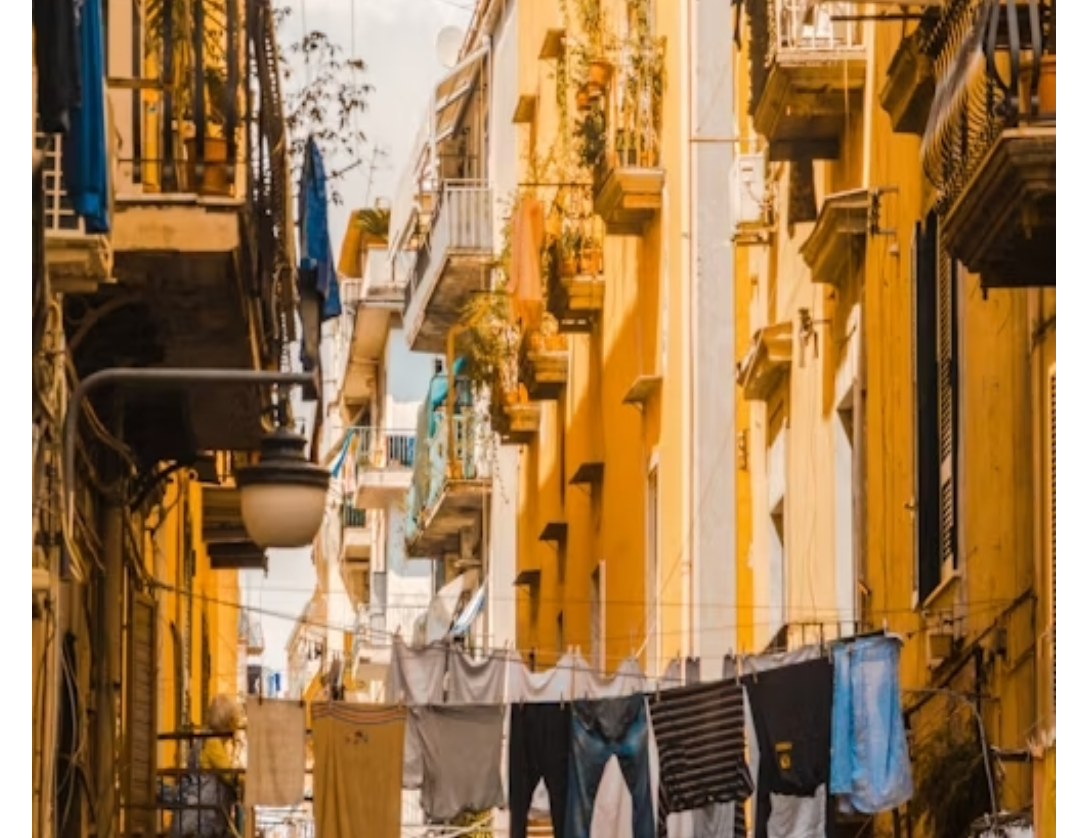
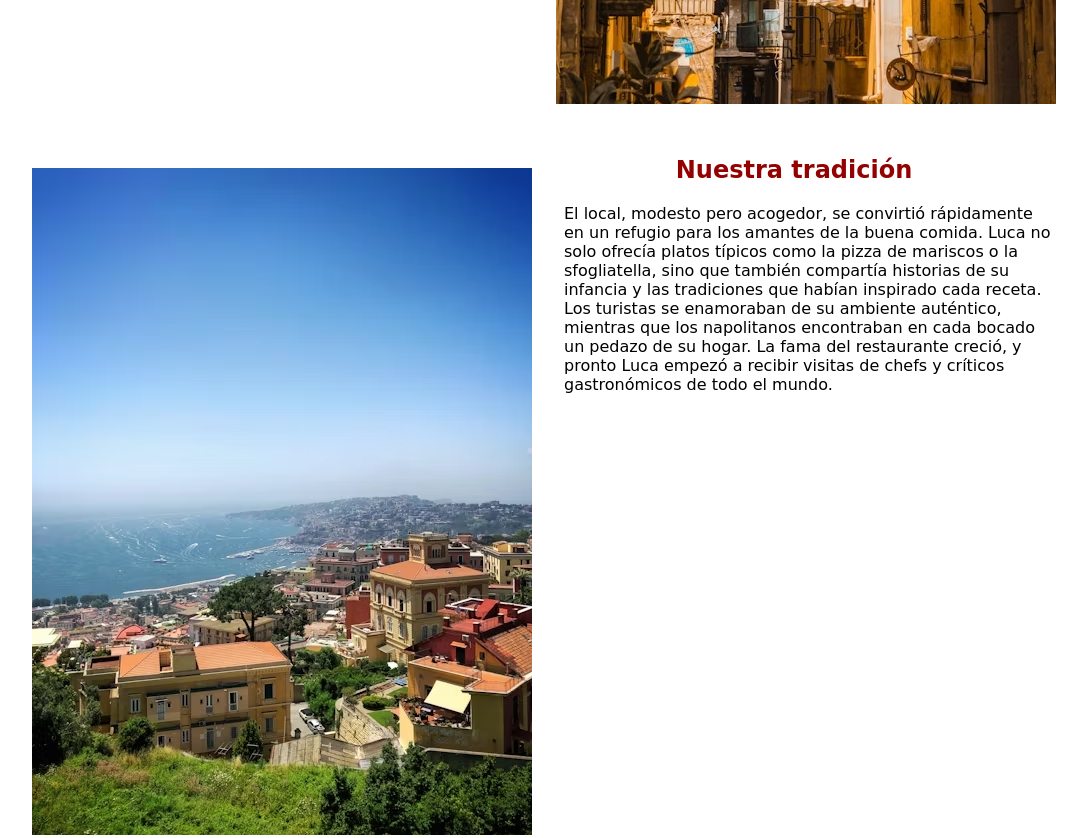
Before and after one commit to ocardonaa/Herramientas_HTML_y_CSS_PEC1, a plain HTML site: page src/historia.html in a window 1280 px wide. Shown: the part 820-1658 px from the top of the page, without its empty margins (96-1183 px from the left). Drawn offline with Linux system fonts and the light colour scheme; a web font is replaced by a local one.

Commit message:
finished design of historial.html

```diff
--- a/src/historia.html
+++ b/src/historia.html
@@ -29,21 +29,28 @@
       <main>
         <div class="main-history-container">
             <div class="history-container">
+              <div class="title-and-text-history-container">
                 <h2>Orígenes</h2>
-                <p>En un rincón de Nápoles, un joven llamado Luca soñaba con compartir los sabores auténticos de su ciudad natal con el mundo. Desde pequeño, había ayudado a su abuela en la cocina, donde aprendió los secretos de la pizza <span lang="it">margherita</span> y la pasta <span lang="it">alla genovese</span>. Su pasión por la gastronomía creció con los años, y tras estudiar cocina y trabajar en varios restaurantes, decidió abrir su propio lugar en el corazón de la ciudad. Lo llamó "La Napolitana", un restaurante sencillo pero lleno de tradición, donde los aromas del horno de leña se mezclaban con las risas y conversaciones de los clientes.</p>
+                <p class="history-paragraf">En un rincón de Nápoles, un joven llamado Luca soñaba con compartir los sabores auténticos de su ciudad natal con el mundo. Desde pequeño, había ayudado a su abuela en la cocina, donde aprendió los secretos de la pizza <span lang="it">margherita</span> y la pasta <span lang="it">alla genovese</span>. Su pasión por la gastronomía creció con los años, y tras estudiar cocina y trabajar en varios restaurantes, decidió abrir su propio lugar en el corazón de la ciudad. Lo llamó "La Napolitana", un restaurante sencillo pero lleno de tradición, donde los aromas del horno de leña se mezclaban con las risas y conversaciones de los clientes.</p>
+              </div>
                 <img class="places-img" src="img/places/napoles1.jpg" alt="Img Naples 1">
             </div>
             <div class="history-container">
+              <div class="title-and-text-history-container">
                 <h2>Nuestra tradición</h2>
-                <p>El local, modesto pero acogedor, se convirtió rápidamente en un refugio para los amantes de la buena comida. Luca no solo ofrecía platos típicos como la pizza de mariscos o la <span lang="it">sfogliatella</span>, sino que también compartía historias de su infancia y las tradiciones que habían inspirado cada receta. Los turistas se enamoraban de su ambiente auténtico, mientras que los napolitanos encontraban en cada bocado un pedazo de su hogar. La fama del restaurante creció, y pronto Luca empezó a recibir visitas de chefs y críticos gastronómicos de todo el mundo.</p>
+                <p class="history-paragraf">El local, modesto pero acogedor, se convirtió rápidamente en un refugio para los amantes de la buena comida. Luca no solo ofrecía platos típicos como la pizza de mariscos o la <span lang="it">sfogliatella</span>, sino que también compartía historias de su infancia y las tradiciones que habían inspirado cada receta. Los turistas se enamoraban de su ambiente auténtico, mientras que los napolitanos encontraban en cada bocado un pedazo de su hogar. La fama del restaurante creció, y pronto Luca empezó a recibir visitas de chefs y críticos gastronómicos de todo el mundo.</p>
+              </div>
                 <img class="places-img" src="img/places/napoles2.jpg" alt="Img Naples 2">
             </div>
             <div class="history-container">
+              <div class="title-and-text-history-container">
                 <h2>La Napolitana actualmente</h2>
-                <p>Con el tiempo, "La Napolitana" no solo se consolidó como un referente de la comida napolitana en Nápoles, sino que Luca se convirtió en un embajador de la cultura culinaria de su ciudad. Aunque su restaurante era reconocido por la calidad de sus platos, lo que realmente lo hacía especial era el alma que Luca le ponía, como si cada plato contara una historia sobre su tierra, sus raíces y el amor por su gente.</p>
+                <p class="history-paragraf">Con el tiempo, "La Napolitana" no solo se consolidó como un referente de la comida napolitana en Nápoles, sino que Luca se convirtió en un embajador de la cultura culinaria de su ciudad. Aunque su restaurante era reconocido por la calidad de sus platos, lo que realmente lo hacía especial era el alma que Luca le ponía, como si cada plato contara una historia sobre su tierra, sus raíces y el amor por su gente.</p>
+              </div>
                 <img class="places-img" src="img/places/napoles3.jpg" alt="Img Naples 3">
             </div>
         </div>
+        <!-- añadir aqui el video -->
       </main>
       <footer>
         <span class="my-name">Oriol Cardona Alsina</span>
--- a/src/style.scss
+++ b/src/style.scss
@@ -168,19 +168,10 @@ div.dish-and-price {
     }
 }
 
-img {
-    & {
-        &.dishes-img {
-            @include top-borders();
-            aspect-ratio: 1/1;
-            width: 100%;
-        }
-
-        &.places-img {
-            width: 100%;
-            aspect-ratio: 9/16;
-        }
-    }
+img.dishes-img {
+    @include top-borders();
+    aspect-ratio: 1/1;
+    width: 100%;
 }
 
 /* contacto.html code */
@@ -230,7 +221,9 @@ form {
 /* historia.html code */
 
 div.main-history-container {
-    margin-bottom: 1em;
+    margin-bottom: 1em; /* este de aqui irá al div del video, no aqui */
+    display: flex;
+    flex-direction: column;
 }
 
 /* for smartphone */
@@ -248,7 +241,12 @@ div.main-history-container {
         flex-direction: column;
     }
 
-    /* contacto.html */
+    /* historia.html */
+
+    img.places-img {
+        width: 100%;
+        height: auto;
+    }
 }
 
 /* for tablet */
@@ -272,6 +270,18 @@ div.main-history-container {
 
     div.dish-card {
         @include margin-percent(5%, 5%);
+    }
+
+    /* historia.html */
+
+    img.places-img {
+        width: 100%;
+        height: auto;
+        object-fit: cover;
+    }
+
+    p.history-paragraf {
+        font-size: 1em;
     }
 }
 
@@ -297,4 +307,37 @@ div.main-history-container {
     div.dish-card {
         @include margin-percent(5%, 5%);
     }
+
+    /* historia.html */
+
+    div.history-container {
+        display: flex;
+        flex-direction: row;
+        padding-bottom: 2em;
+    }
+
+    div.history-container:nth-child(odd) {
+        flex-direction: row;
+
+        p.history-paragraf {
+            padding-right: 2em;
+            font-size: 1rem;
+        }
+    }
+
+    div.history-container:nth-child(even) {
+        flex-direction: row-reverse;
+
+        p.history-paragraf {
+            padding-left: 2em;
+            font-size: 1rem;
+        }
+    }
+
+    img.places-img {
+        width: 50%;
+        height: auto;
+        object-fit: cover;
+        margin-top: 2em;
+    }
 }
```
Also changed, not shown: src/style.css.
